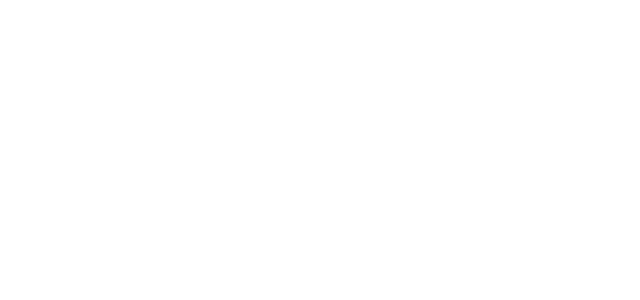
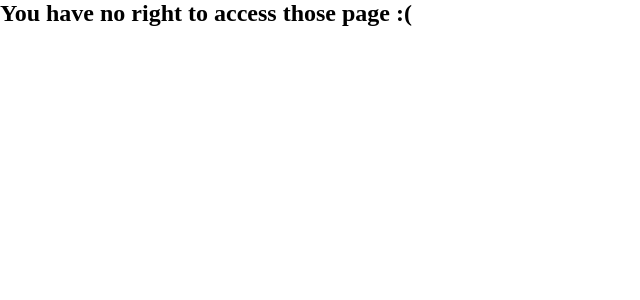
Before and after one commit to sjnp/v-ed, a React (Create React App) app in the folder frontend/: page /unauthorized in a window 1280 px wide. Shown: the top 300 px of the page, without its empty margins (0-640 px from the left). Built offline with nearby package versions, Linux system fonts and the light colour scheme.

Commit message:
Add unauthorized page

```diff
--- a/frontend/src/App.js
+++ b/frontend/src/App.js
@@ -8,6 +8,7 @@
 import RequireAuth from './RequireAuth';
 
 import { Routes, Route } from 'react-router-dom';
+import Unauthorized from './Unauthorized';
 function App() {
   return (
     <Routes>
@@ -16,6 +17,7 @@
         <Route path='/' element={<Home />} />
         <Route path='login' element={<Login />} />
         <Route path='register' element={<Register />} />
+        <Route path='unauthorized' element={<Unauthorized />} />
 
         {/* private routes */}
         <Route element={<RequireAuth />}>
--- a/frontend/src/RequireAuth.js
+++ b/frontend/src/RequireAuth.js
@@ -1,14 +1,16 @@
 import { useLocation, Navigate, Outlet } from "react-router-dom";
 import useAuth from "./hooks/useAuth";
 
-const RequireAuth = () => {
+const RequireAuth = ({ allowRoles }) => {
   const { auth } = useAuth();
   const location = useLocation();
 
   return (
-    auth?.username
+    auth?.roles?.find(role => allowRoles?.includes(role))
       ? <Outlet />
-      : <Navigate to="/login" state={{ from: location }} replace />
+      : auth?.username
+        ? <Navigate to="/unauthorized" state={{ from: location }} replace />
+        : <Navigate to="/login" state={{ from: location }} replace />
   );
 }
 
--- /dev/null
+++ b/frontend/src/Unauthorized.js
@@ -0,0 +1,9 @@
+const Unauthorized = () => {
+  return (
+    <section>
+      <h1>You have no right to access those page :(</h1>
+    </section>
+  )
+}
+
+export default Unauthorized;
```
